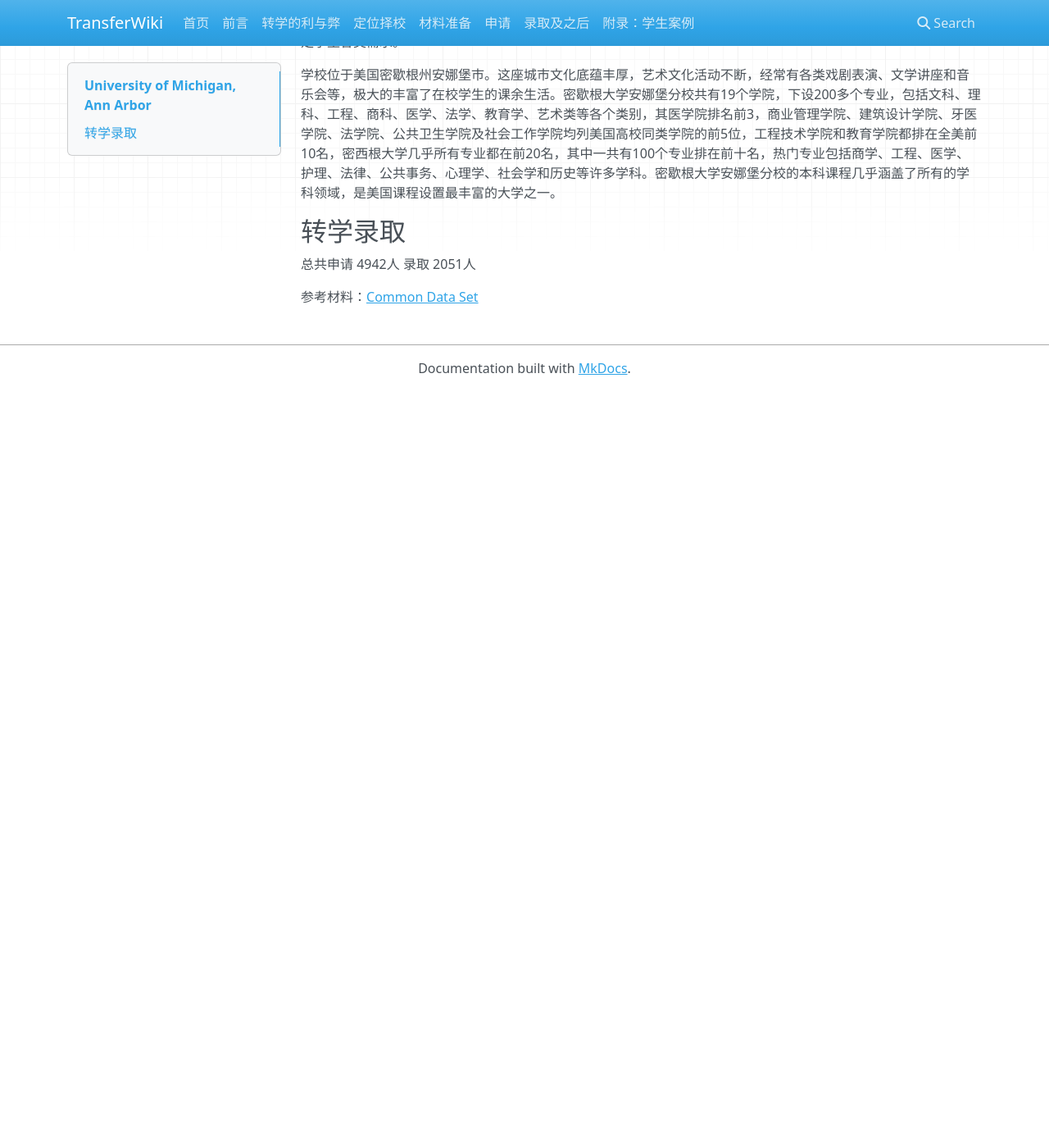
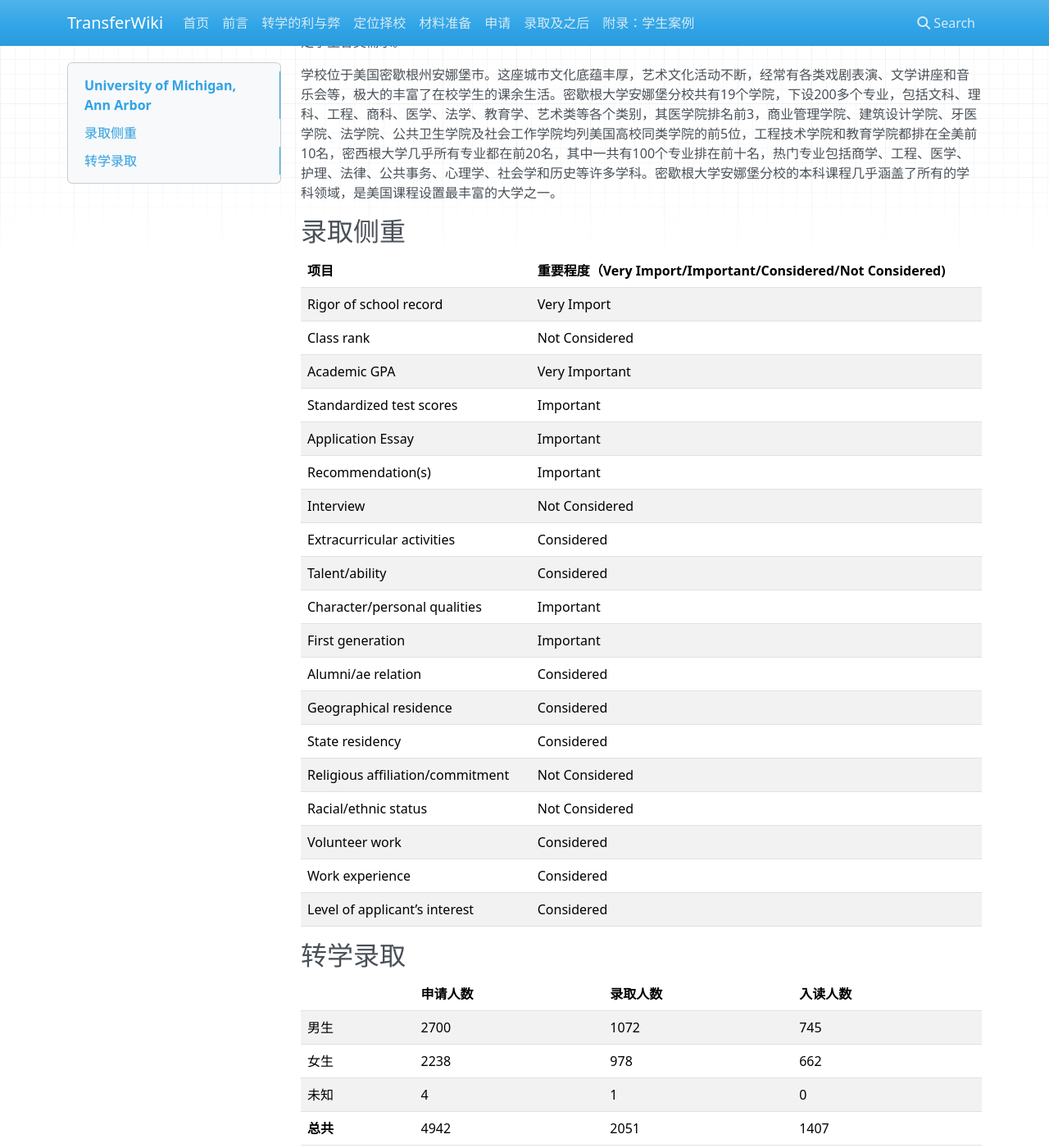
Before and after one commit to SihanXU/TransferWiki, an MkDocs documentation site: the page built from docs/schools/umich.md, in a window 1280 px wide and 1400 px high, scrolled down 191 px. Shown: the whole window at 82% size. Built offline with MkDocs 1.6.1, drawn with Linux system fonts in a browser that asks for light colours; nearby versions of some CDN libraries; before the commit the page ends 900 px from its top, so only the background shows below that.

Commit message:
Update umich.md

```diff
--- a/docs/schools/umich.md
+++ b/docs/schools/umich.md
@@ -4,9 +4,37 @@
 
 学校位于美国密歇根州安娜堡市。这座城市文化底蕴丰厚，艺术文化活动不断，经常有各类戏剧表演、文学讲座和音乐会等，极大的丰富了在校学生的课余生活。密歇根大学安娜堡分校共有19个学院，下设200多个专业，包括文科、理科、工程、商科、医学、法学、教育学、艺术类等各个类别，其医学院排名前3，商业管理学院、建筑设计学院、牙医学院、法学院、公共卫生学院及社会工作学院均列美国高校同类学院的前5位，工程技术学院和教育学院都排在全美前10名，密西根大学几乎所有专业都在前20名，其中一共有100个专业排在前十名，热门专业包括商学、工程、医学、护理、法律、公共事务、心理学、社会学和历史等许多学科。密歇根大学安娜堡分校的本科课程几乎涵盖了所有的学科领域，是美国课程设置最丰富的大学之一。
 
+## 录取侧重
+
+| 项目 | 重要程度（Very Import/Important/Considered/Not Considered) |
+|  ----  | ----  |
+| Rigor of school record | Very Import |
+| Class rank | Not Considered |
+| Academic GPA | Very Important |
+| Standardized test scores | Important |
+| Application Essay | Important |
+| Recommendation(s) | Important |
+| Interview | Not Considered |
+| Extracurricular activities | Considered |
+| Talent/ability | Considered |
+| Character/personal qualities | Important |
+| First generation | Important |
+| Alumni/ae relation | Considered |
+| Geographical residence | Considered |
+| State residency | Considered |
+| Religious affiliation/commitment | Not Considered |
+| Racial/ethnic status | Not Considered |
+| Volunteer work | Considered |
+| Work experience | Considered |
+| Level of applicant’s interest | Considered |
+
 ## 转学录取
 
-总共申请 4942人
-录取 2051人
+| | 申请人数 | 录取人数 | 入读人数 |
+|---|---|---|---|
+| 男生 | 2700 | 1072 | 745 |
+| 女生 | 2238 | 978 | 662|
+| 未知 | 4 | 1 | 0 |
+| **总共** | 4942 | 2051 | 1407 |
 
 参考材料：[Common Data Set](https://obp.umich.edu/wp-content/uploads/pubdata/cds/cds_2021-2022_umaa.pdf)
```
